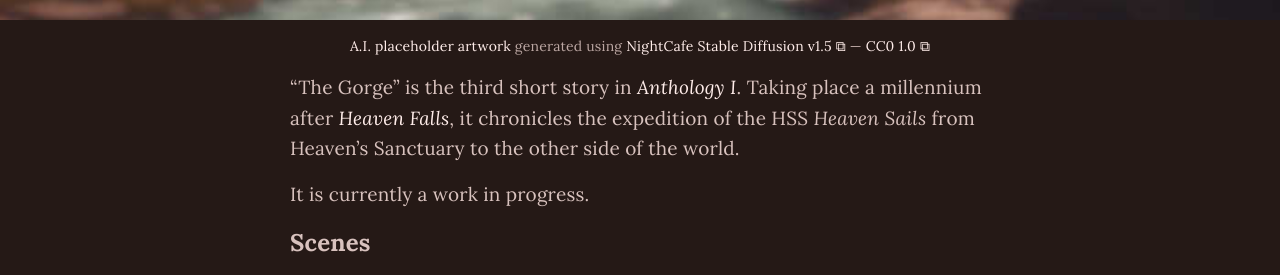
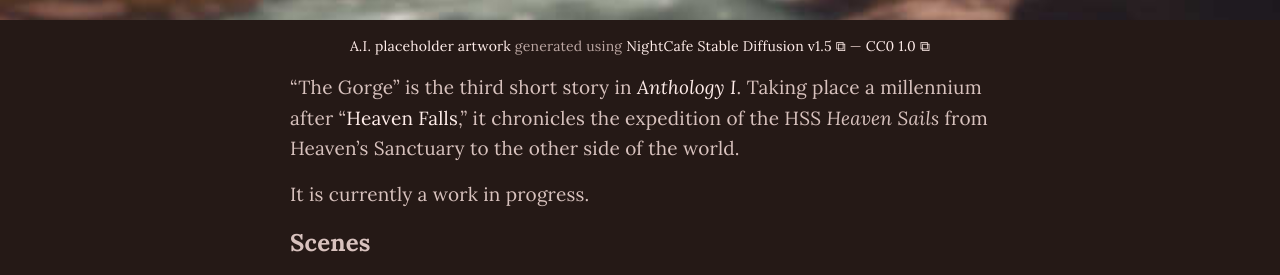
Before and after one commit to schizoidnightmares/absurdrealms.com, a Jekyll site: the page built from anthology-i/the-gorge/index.md, in a window 1280 px wide. Shown: the part 470-745 px from the top of the page. Built offline with Jekyll 4.4.1, drawn with Linux system fonts in a browser that asks for light colours.

Commit message:
correcting formatting

```diff
--- a/anthology-i/the-gorge/index.md
+++ b/anthology-i/the-gorge/index.md
@@ -14,7 +14,7 @@ advance: Heaven Sails
 advance-url: /anthology-i/the-gorge/heaven-sails/
 ---
 
-"The Gorge" is the third short story in <a href="/anthology-i/">*Anthology I*</a>. Taking place a millennium after <a href="/anthology-i/heaven-falls/">*Heaven Falls*</a>, it chronicles the expedition of the HSS <i>Heaven Sails</i> from Heaven's Sanctuary to the other side of the world.
+"The Gorge" is the third short story in <a href="/anthology-i/">*Anthology I*</a>. Taking place a millennium after "<a href="/anthology-i/heaven-falls/">Heaven Falls</a>," it chronicles the expedition of the HSS <i>Heaven Sails</i> from Heaven's Sanctuary to the other side of the world.
 
 It is currently a work in progress.
 
```
